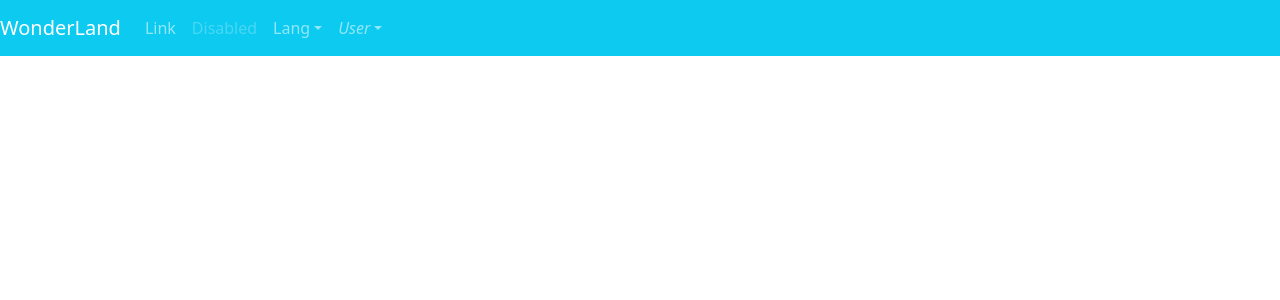
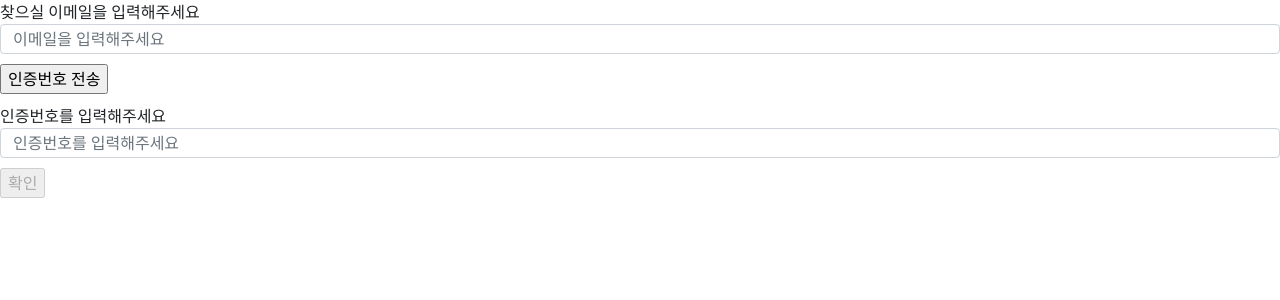
Before and after one commit to novb1492/study_vue2, a Vue app: page /findPwdPage in a window 1280 px wide. Shown: the top 300 px of the page. Built offline with nearby package versions, Linux system fonts and the light colour scheme; no server answers; what @ckeditor/ckeditor5-vue2, vue-daum-postcode, vue-head would draw is missing.

Commit message:
비밀번호 찾기 구현중

```diff
--- a/src/components/layout/Header.vue
+++ b/src/components/layout/Header.vue
@@ -57,14 +57,14 @@ export default {
         window.open('/joinPage','loginPage', 'width=1000, height=800', 'menubar=no, status=no, toolbar=no,location=no,resizable=no');
       },
       showLoginPage(){
-        window.open('/loginPage','loginPage', 'width=350, height=500', 'menubar=no, status=no, toolbar=no,location=no,resizable=no');
+        window.open('/loginPage','loginPage', 'width=500, height=500', 'menubar=no, status=no, toolbar=no,location=no,resizable=no');
       },
       showMyPage(){
         window.open('/myPage', 'window팝업', 'width=1000, height=500','menubar=no, status=no, toolbar=no,location=no,resizable=no');
       },
       useHeader(){
         var uri=location.pathname;
-        if(uri=='/joinPage'||uri=='/loginPage'||uri=='/myPage'){
+        if(uri=='/joinPage'||uri=='/loginPage'||uri=='/myPage'||uri=='/findPwdPage'){
            return false;
         }
         module.loginCheck().then(result=>{
--- /dev/null
+++ b/src/components/views/user/findPwdPage.vue
@@ -0,0 +1,51 @@
+<template>
+    <div>
+        <div>찾으실 이메일을 입력해주세요</div>
+        <input type="email" id="email" placeholder="이메일을 입력해주세요" class="form-control joinInput">
+        <input type="button" value="인증번호 전송" id="sendEmail" @click="this.sendEmail" style="margin-top:10px;">
+        <div style="margin-top:10px;">인증번호를 입력해주세요</div>
+        <input type="text" placeholder="인증번호를 입력해주세요" class="form-control joinInput" >
+        <input type="button" id="sendRandNum" value="확인" style="margin-top:10px;" disabled>
+
+    </div>
+
+</template>
+<script>
+import * as module from "../../jslib/jslib.js";
+export default {
+    name:'findPwdPage',
+    data(){
+        return {
+
+        }
+    },
+    methods: {
+        sendEmail(){
+            var email=document.getElementById('email').value;
+            var button=document.getElementById('sendEmail');
+            var url="http://localhost:8080/confrim/email";
+            var button2=document.getElementById('sendRandNum');
+            if(module.checkEmthy(email)){
+                alert('이메일을 입력해주세요');
+                return;
+            }
+            button.disabled=true;
+            let data=JSON.stringify({
+                "unit":email,
+                "scope":"email"
+            });
+            module.requestToPostServer2(url,data).then(result=>{
+                alert(result.message);
+                if(!result.flag){
+                    button.disabled=false;
+                    return;
+                }
+                button2.disabled=false;
+            }).catch(error=>{
+                  alert(error);
+                  button.disabled=false;
+            })
+        }
+    },
+}
+</script>
--- a/src/components/views/user/joinPage.vue
+++ b/src/components/views/user/joinPage.vue
@@ -56,7 +56,7 @@ export default {
             }
             button.disabled=true;
             let data=JSON.stringify({
-                "phone":phone,
+                "unit":phone,
                 "scope":"phone"
             });
             module.requestToPostServer2(url,data).then(result=>{
--- a/src/components/views/user/loginPage.vue
+++ b/src/components/views/user/loginPage.vue
@@ -41,14 +41,14 @@ export default {
             var url='http://localhost:8080/naver/showPage';
             module.requestGetToServer2(url).then(result=>{
                 if(result.flag){
-                    this.child=window.open(result.message,'width=500','height=500');
+                    this.child=window.open(result.message,'naverLogin','width=500, height=500');
 
                 }else{
                     alert(result.message);
                 }
             });
         },
-          callKakaoLogin(){
+        callKakaoLogin(){
             var url='http://localhost:8080/kakao/showPage?scope=login';
             module.requestGetToServer2(url).then(result=>{
                 if(result.flag){
@@ -57,7 +57,7 @@ export default {
                     alert(result.message);
                 }
             });
-        }
+        },
     },
 
 }
--- a/src/components/views/user/myPage.vue
+++ b/src/components/views/user/myPage.vue
@@ -8,8 +8,8 @@
             <input type="text" class="form-control joinInput" id="sample6_postcode" v-bind:value="postcode" placeholder="우편번호" disabled>
             <input type="text" class="form-control joinInput" id="sample6_address" v-bind:value="address" placeholder="주소" disabled>
             <input type="text" class="form-control joinInput" id="sample6_detailAddress"  v-bind:value="detailAddress" placeholder="상세주소">
-            <input type="button" @click="this.sample6_execDaumPostcode" class="btn btn-primary btn-default btn-sm" value="주소변경하기">
-
+            <input type="button" @click="this.sample6_execDaumPostcode" class="btn btn-primary btn-default btn-sm" value="우편번호 찾기">
+            <input type="button" @click="this.updateAddress" class="btn btn-primary btn-default btn-sm" value="주소변경하기">
 
         </div>
     </div>
@@ -85,6 +85,9 @@ export default {
         }
         }).open();
         },
+        updateAddress(){
+            console.log(document.getElementById('sample6_postcode').value);
+        }
     },created(){
         let recaptchaScript = document.createElement('script')
         recaptchaScript.setAttribute('src', '//t1.daumcdn.net/mapjsapi/bundle/postcode/prod/postcode.v2.js')
--- a/src/router.js
+++ b/src/router.js
@@ -8,6 +8,7 @@ import joinPage from './components/views/user/joinPage.vue';
 import doneLogin from './components/views/user/doneLogin.vue';
 import popUpClose from './components/views/user/popUpClose.vue';
 import myPage from './components/views/user/myPage.vue'
+import findPwdPage from './components/views/user/findPwdPage.vue';
 Vue.use(VueRouter);
 
 const router =new VueRouter({
@@ -20,6 +21,7 @@ const router =new VueRouter({
       {path:'/doneLogin',component: doneLogin},
       {path:'/popUpClose',component: popUpClose},
       {path:'/myPage',component: myPage},
+      {path:'/findPwdPage',component: findPwdPage},
       {path:'/test',component: test}
     ]
 });
```
